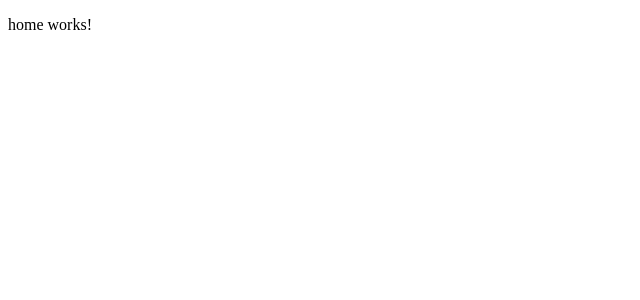
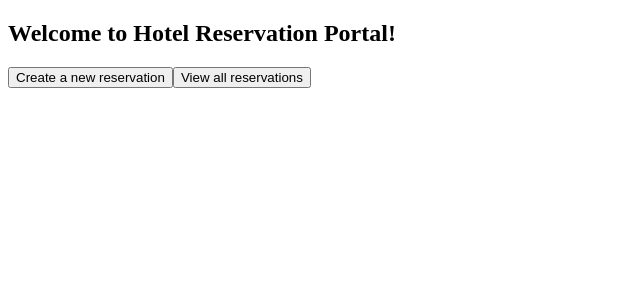
Before and after one commit to jyfernandez/hotel-app, an Angular app: page / in a window 1280 px wide. Shown: the top 300 px of the page, without its empty margins (0-640 px from the left). Built offline with nearby package versions, Linux system fonts and the light colour scheme.

Commit message:
Building simple navigation

```diff
--- a/src/app/app.module.ts
+++ b/src/app/app.module.ts
@@ -3,6 +3,8 @@ import { BrowserModule } from '@angular/platform-browser';
 
 import { AppRoutingModule } from './app-routing.module';
 import { AppComponent } from './app.component';
+import { HomeModule } from './home/home.module';
+import { ReservationModule } from './reservation/reservation.module';
 
 @NgModule({
   declarations: [
@@ -10,7 +12,9 @@ import { AppComponent } from './app.component';
   ],
   imports: [
     BrowserModule,
-    AppRoutingModule
+    AppRoutingModule,
+    HomeModule,
+    ReservationModule,
   ],
   providers: [],
   bootstrap: [AppComponent]
--- a/src/app/home/home.component.html
+++ b/src/app/home/home.component.html
@@ -1 +1,5 @@
-<p>home works!</p>
+<div>
+    <h2>Welcome to Hotel Reservation Portal!</h2>
+    <button [routerLink]="['/new']">Create a new reservation</button>
+    <button [routerLink]="['/list']">View all reservations</button>
+</div>
--- a/src/app/home/home.module.ts
+++ b/src/app/home/home.module.ts
@@ -1,6 +1,7 @@
 import { NgModule } from '@angular/core';
 import { CommonModule } from '@angular/common';
 import { HomeComponent } from './home.component';
+import { RouterModule } from '@angular/router';
 
 
 
@@ -9,7 +10,8 @@ import { HomeComponent } from './home.component';
     HomeComponent
   ],
   imports: [
-    CommonModule
+    CommonModule,
+    RouterModule
   ]
 })
 export class HomeModule { }
```
